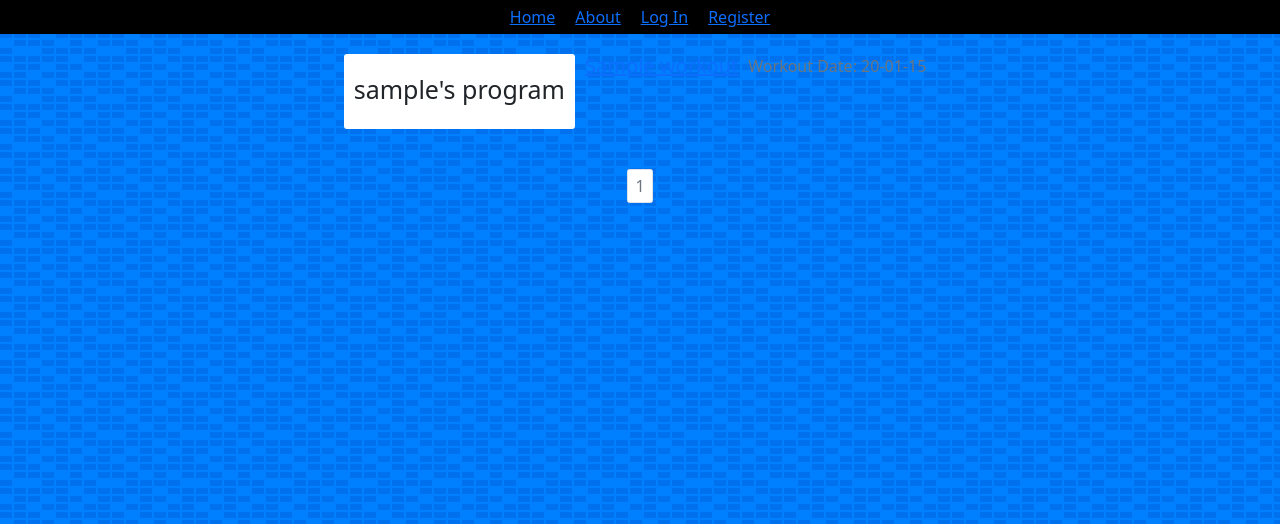
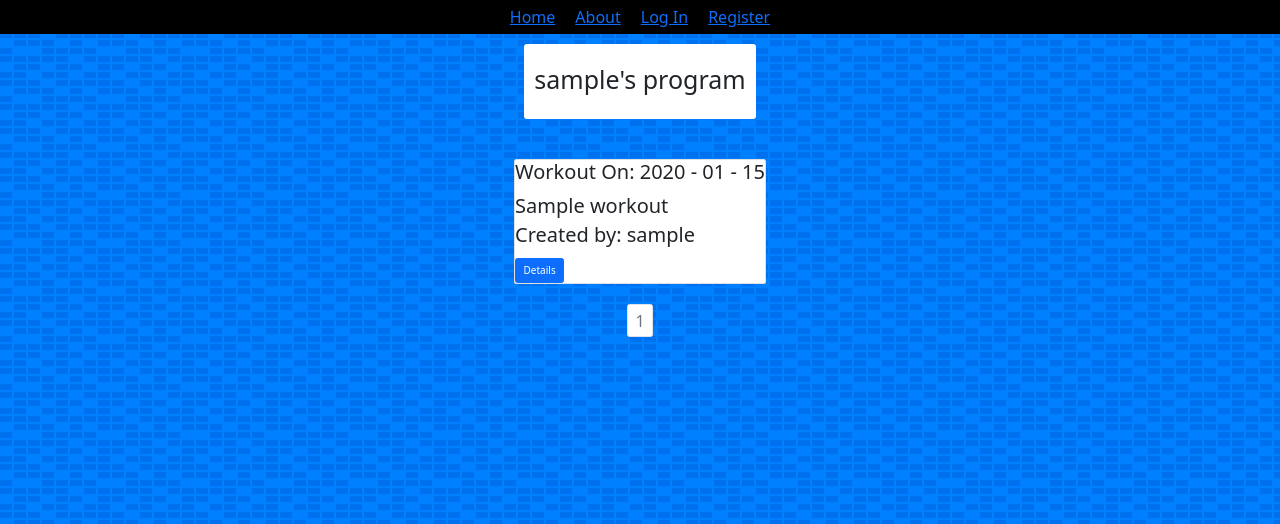
Before and after one commit to swiftLines/lift_prep, a Flask app: a page that uses myapp/templates/user_lift_posts.html in a window 1280 px wide. Shown: the top 524 px of the page. Run offline with Flask 2, Linux system fonts and the light colour scheme; tables that the repository leaves empty hold one stand-in row (values such as "Sample post").

Commit message:
edit css on users program page

```diff
--- a/myapp/templates/user_lift_posts.html
+++ b/myapp/templates/user_lift_posts.html
@@ -1,27 +1,22 @@
 {% extends "base.html" %}
 {% block content %}
-    <div class="container">
-        <div class="jumbotron">
-            <div align="center">
-                <h1>{{user.username}}'s program</h1>
+<div class="jumbotron">
+    <h1>{{user.username}}'s program</h1>
+</div>
+<div class="container">
+    {% for workout in lift_posts.items %}
+        <div class="card">
+            <div class="car-boy">
+                <h2>
+                    <p>Workout On: {{workout.date.strftime('%Y - %m - %d')}}</p>
+                    <p class="card-title" >{{workout.title}}</p>
+                    <p>Created by: {{workout.author.username}}</p>
+                </h2>
+                <a class="btn btn-primary" href="{{url_for('lift_posts.lift_post', lift_post_id=workout.id)}}">Details</a>
             </div>
         </div>
-     {% for post in lift_posts.items %}
-    <h2>
-        <a href="{{url_for('lift_posts.lift_post', lift_post_id=post.id)}}">{{post.title}}</a>
-    </h2>
-    <!-- Written By: <a href="{{url_for('users.user_posts', username=post.author.username)}}">{{post.author.username}}</a> -->
-
-    <p class="text-muted">
-        Workout Date: {{post.date.strftime("%y-%m-%d")}}
-    </p>
-    <br>
-    <!-- <p>{{post.lift}}</p>
-    <p>sets: {{post.sets}}</p>
-    <p>reps: {{post.reps}}</p> -->
-    <br>
     {% endfor %}
-    </div>
+</div>
 
     <nav aria-label="Page Navigation example">
         <ul class="pagination justify-content-center">
```
